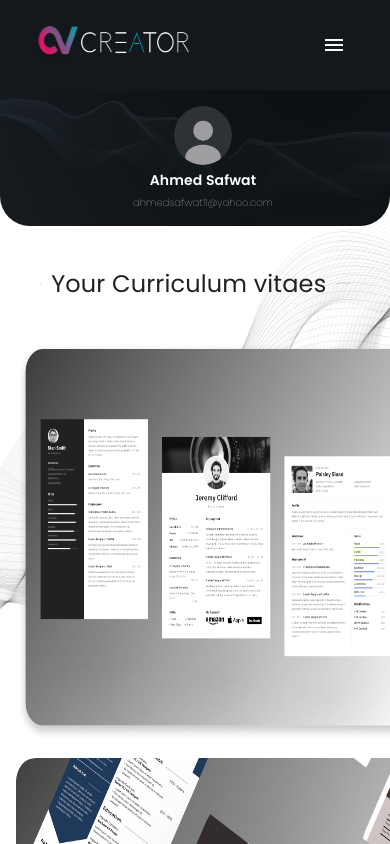
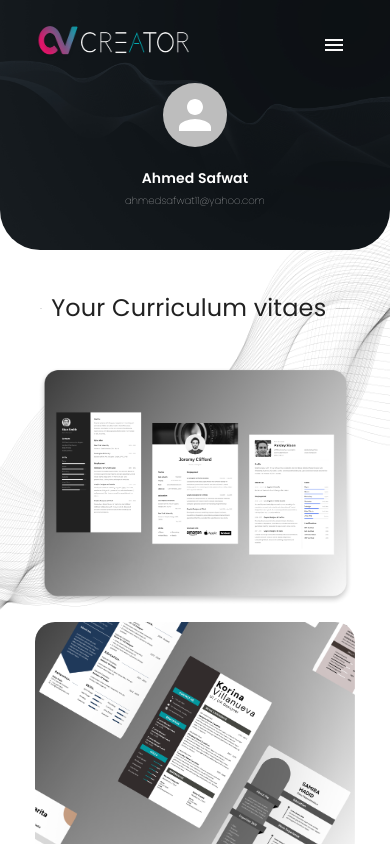
Before and after one commit to Ahmed0-Safwat/CV-Generator, a React (Vite) app: page /profile in a window 390 px wide. Built offline with nearby package versions, Linux system fonts and the light colour scheme.

Commit message:
fix profile responsivness

```diff
--- a/src/components/Header/Header.jsx
+++ b/src/components/Header/Header.jsx
@@ -117,7 +117,7 @@ const Header = () => {
       component="nav"
       sx={{
         top: "0",
-        backgroundColor: isHome ? "transparent" : "#14181c",
+        backgroundColor: "transparent",
         height: "90px",
         width: "100%",
         justifyContent: "space-between",
--- /dev/null
+++ b/src/components/Profile/Hero/Hero.jsx
@@ -0,0 +1,82 @@
+import "./style.scss";
+import { Stack, Typography, Avatar, Box } from "@mui/material";
+
+const Hero = () => {
+  return (
+    <Stack
+      sx={{
+        backgroundImage: "url(/images/hero-image.png)",
+        height: { xs: "250px ", sm: "350px", md: "600px" },
+        backgroundRepeat: "no-repeat",
+        backgroundSize: "cover",
+        borderRadius: {
+          xs: "0px 0px 40px 40px",
+          sm: "0px 0px 80px 80px",
+          lg: "0px 0px 100px 100px",
+        },
+      }}
+    >
+      <Stack
+        sx={{
+          height: "100%",
+          transform: "translateY(90px)",
+          alignItems: "center",
+          textAlign: {
+            xs: "center",
+            lg: "left",
+          },
+        }}
+      >
+        <Stack
+          height="100%"
+          gap={2}
+          sx={{
+            transform: "translateY(-70px)",
+            alignItems: { xs: "center", lg: "center " },
+            textAlign: "center",
+            justifyContent: "center",
+            m: 2,
+          }}
+        >
+          <Avatar
+            alt=""
+            src=""
+            sx={{
+              width: { xs: "64px", sm: "108px", md: "144px" },
+              height: { xs: "64px", sm: "108px", md: "144px" },
+            }}
+          />
+
+          <Box>
+            <Typography
+              align="center"
+              fontWeight={600}
+              className="how-it-works-title"
+              sx={{
+                color: "white",
+                fontSize: { xs: "14px", md: "24px", lg: "32px" },
+                lineHeight: { xs: "30px", md: "45px", lg: "50px" },
+              }}
+            >
+              Ahmed Safwat
+            </Typography>
+
+            <Typography
+              align="center"
+              fontWeight={200}
+              className="how-it-works-title"
+              sx={{
+                color: "white",
+                fontSize: { xs: "10px", md: "24px", lg: "30px" },
+              }}
+            >
+              ahmedsafwat11@yahoo.com
+            </Typography>
+          </Box>
+        </Stack>
+      </Stack>
+    </Stack>
+  );
+};
+
+export default Hero;
--- /dev/null
+++ b/src/components/Profile/Hero/HeroCard/style.scss
@@ -0,0 +1,16 @@
+#hero-card {
+  .hero-content-wrapper {
+    text-wrap: balance;
+
+    .content-title {
+      background: -webkit-linear-gradient(302deg, #03adb5 8.02%, #e41469 78.29%);
+      -webkit-background-clip: text;
+      -webkit-text-fill-color: transparent;
+    }
+  }
+
+  .learn-more-btn {
+    width: 120px;
+    border-radius: 4px;
+  }
+}
--- /dev/null
+++ b/src/components/Profile/Hero/style.scss
@@ -0,0 +1,14 @@
+.hero {
+  .hero-container {
+    display: flex;
+    align-items: center;
+    justify-content: space-around;
+    background-size: cover;
+    background-repeat: no-repeat;
+    background-position: center;
+    width: 100%;
+    height: 660px;
+    padding-left: 24px;
+    padding-right: 24px;
+  }
+}
--- a/src/pages/Profile/Profile.jsx
+++ b/src/pages/Profile/Profile.jsx
@@ -1,77 +1,33 @@
 import React from "react";
 import { Typography, Stack } from "@mui/material";
 import Divider from "@mui/material/Divider";
+import { useWindowSize } from "../../hooks/useWindowSize";
+import Hero from "../../components/Profile/Hero/Hero";
 
 const Profile = () => {
+  const { isMobileView, isTabletView } = useWindowSize();
+
+  const Images = [
+    {
+      src: "/images/Mockup1.png",
+    },
+    {
+      src: "/images/Mockup2.png",
+    },
+    {
+      src: "/images/Mockup3.png",
+    },
+    {
+      src: "/images/Mockup4.png",
+    },
+  ];
   return (
     <Stack
       sx={{
-        transform: "translateY(90px)",
         mb: 16,
       }}
     >
-      <Stack
-        style={{
-          backgroundImage: "url(/images/hero-image.png)",
-          backgroundSize: "cover",
-          backgroundRepeat: "no-repeat",
-          backgroundPosition: "center",
-          borderRadius: "0 0 30px 30px",
-        }}
-      >
-        <Stack
-          sx={{
-            alignItems: "center",
-            textAlign: {
-              xs: "center",
-              lg: "left",
-            },
-          }}
-        >
-          <Stack
-            width="30%"
-            height="100%"
-            sx={{
-              alignItems: { xs: "center", lg: "center " },
-              textAlign: "center",
-              mt: 2,
-              mb: 2,
-              ml: 2,
-            }}
-          >
-            <img
-              style={{ width: "50%", borderRadius: "50%" }}
-              src="/images/profile.png"
-              alt=""
-            />
-
-            <Typography
-              align="center"
-              fontWeight={600}
-              className="how-it-works-title"
-              sx={{
-                color: "white",
-                fontSize: { xs: "14px", md: "24px", lg: "32px" },
-                lineHeight: { xs: "30px", md: "45px", lg: "50px" },
-              }}
-            >
-              Ahmed Safwat
-            </Typography>
-
-            <Typography
-              align="center"
-              fontWeight={200}
-              className="how-it-works-title"
-              sx={{
-                color: "white",
-                fontSize: { xs: "10px", md: "24px", lg: "30px" },
-              }}
-            >
-              ahmedsafwat11@yahoo.com
-            </Typography>
-          </Stack>
-        </Stack>
-      </Stack>
+      <Hero />
 
       <Stack
         width="100%"
@@ -94,45 +50,25 @@ const Profile = () => {
         <Stack
           gap={2}
           sx={{
+            marginX: isMobileView ? "0" : "32px !important",
             display: "flex",
             flexDirection: "row",
             flexWrap: "wrap",
-            justifyContent: "space-evenly",
+            justifyContent:
+              isTabletView || isMobileView ? "center" : "space-between",
           }}
         >
-          <img
-            style={{
-              width: "400px",
-              height: "400px",
-              borderRadius: "20px",
-            }}
-            src=" /images/Mockup1.png"
-          />
-          <img
-            style={{
-              width: "400px",
-              height: "400px",
-              borderRadius: "20px",
-            }}
-            src=" /images/Mockup2.png"
-          />
-          <img
-            style={{
-              width: "400px",
-              height: "400px",
-              borderRadius: "20px",
-            }}
-            src=" /images/Mockup3.png"
-          />
-          <img
-            style={{
-              width: "400px",
-
-              height: "400px",
-              borderRadius: "20px",
-            }}
-            src=" /images/Mockup4.png"
-          />
+          {Images.map((image) => (
+            <img
+              key={image.src}
+              style={{
+                width: "auto",
+                height: isMobileView ? "240px" : "300px",
+                borderRadius: "20px",
+              }}
+              src={image.src}
+            />
+          ))}
         </Stack>
       </Stack>
     </Stack>
```
Also changed, not shown: src/components/Profile/Hero/HeroCard/HeroCard.tsx (added, +120 -0 lines).
